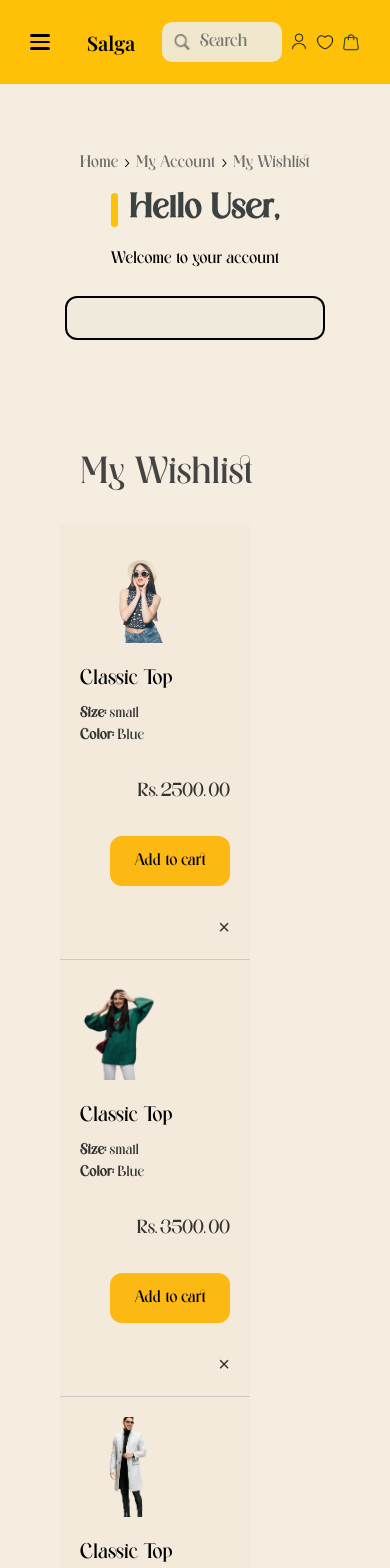
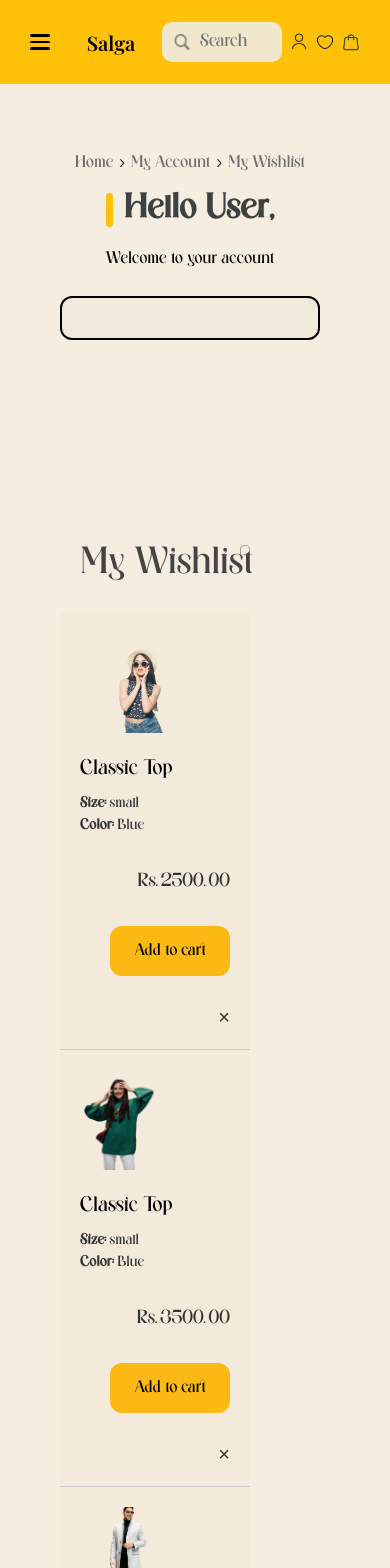
Before and after one commit to Fuchsius/HouseOfSalga, a React (Create React App) app in the folder frontend/: page /wishlistpage in a window 390 px wide. Shown: the top 1568 px of the page. Built offline with nearby package versions, Linux system fonts and the light colour scheme; a web font is replaced by a local one.

Commit message:
Update wishlistpage.css
remove the new update

```diff
--- a/frontend/src/Pages/wishlistpage/wishlistpage.css
+++ b/frontend/src/Pages/wishlistpage/wishlistpage.css
@@ -33,35 +33,22 @@ h2 {
 }
 
 /* ===== Layout ===== */
-.wishlist-container {
-  width: 100%;
-  display: flex;
-  flex-direction: column;
-  align-items: center; /* Center main-layout block */
-}
-
 .main-layout {
   display: flex;
   gap: 130px;
+  padding: 0 20px;
   flex-direction: row;
   align-items: flex-start;
-  width: 100%;
-  max-width: 1200px; /* Limit total width */
-  margin: 0 auto;     /* Center the layout */
-  padding: 0 20px;
-  box-sizing: border-box;
 }
 
 .wishlist-content {
   flex: 1;
-  max-width: 800px;
-  width: 100%;
   padding: 40px 60px 40px 0px;
   background-color: #f5eddf;
   display: flex;
   flex-direction: column;
   align-items: flex-start;
-  margin-top: 25px;
+  margin-top: 25px; /* Push down to match Hello User */
 }
 
 /* ===== Wishlist: Empty State ===== */
@@ -205,10 +192,8 @@ h2 {
 
 /* ===== Recently Viewed ===== */
 .recently-viewed {
-  margin: 40px auto;
-  width: 100%;
-  max-width: 800px;
-  padding: 0 20px;
+  margin: 40px 20px;
+  width: calc(100% - 40px);
 }
 
 .recently-viewed h3 {
@@ -307,8 +292,6 @@ h2 {
 @media (max-width: 768px) {
   .main-layout {
     flex-direction: column;
-    align-items: center;
-    gap: 40px;
   }
 
   .wishlist-content {
@@ -337,7 +320,7 @@ h2 {
 
   .recently-viewed {
     margin: 30px 10px;
-    width: 100%;
+    width: auto;
   }
 
   .wishlist-item {
@@ -353,7 +336,7 @@ h2 {
   }
 }
 
-/* ===== Sidebar (unchanged) ===== */
+
 .sidebar,
 .sidebar * {
   box-sizing: border-box;
@@ -361,10 +344,10 @@ h2 {
 
 .sidebar {
   position: relative;
-  overflow: hidden;
-  width: 300px;
+  overflow: hidden; /* clips anything that tries to overflow */
+  width: 300px; /* adjust as needed */
   padding: 20px;
-  border-radius: 6px;
+  border-radius: 6px; /* optional */
 }
 
 .sidebar a,
@@ -376,6 +359,7 @@ h2 {
   transition: background-color 0.2s ease;
 }
 
+/* Use inset box-shadow to keep focus ring fully inside */
 .sidebar a:focus-visible,
 .sidebar button:focus-visible,
 .sidebar .menu-item:focus-visible {
@@ -385,6 +369,7 @@ h2 {
   border-radius: 4px;
 }
 
+/* Optional: remove box-shadow and outline on hover so no overflow */
 .sidebar a:hover,
 .sidebar button:hover,
 .sidebar .menu-item:hover {
```
